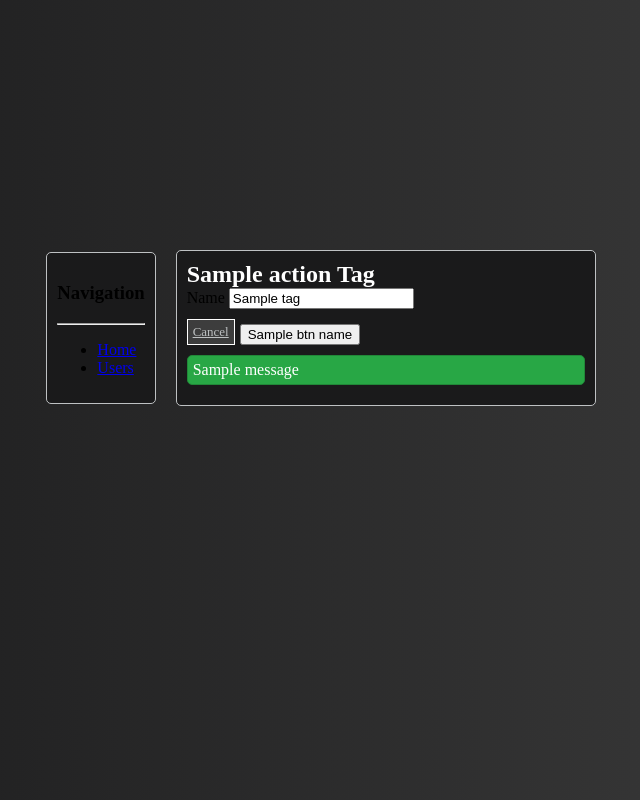
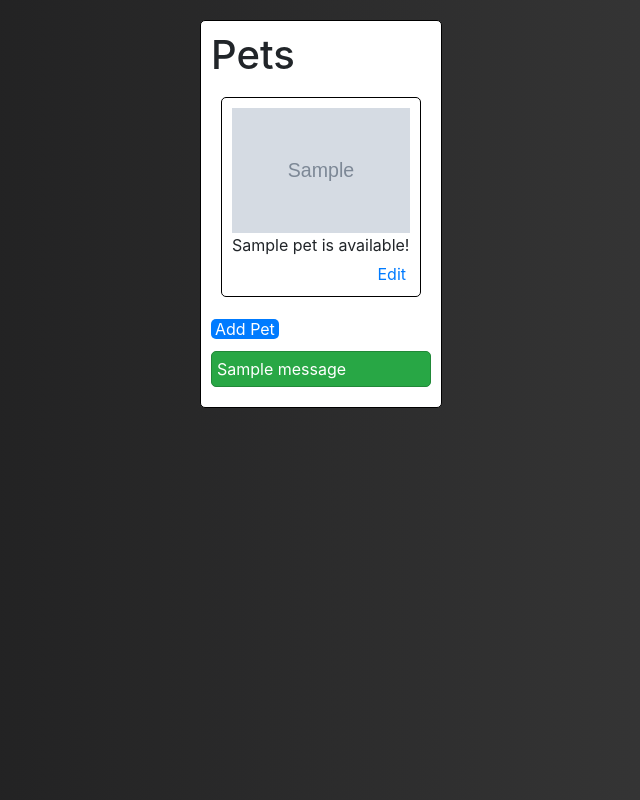
Before and after one commit to CKSK-jp/Adopt-Pet, a Flask app: template templates/adoption_page.html in a window 1280 px wide. Shown: the whole page, without its empty margins (319-959 px from the left). Run offline with Flask 3, Linux system fonts and the light colour scheme; tables that the repository leaves empty hold one stand-in row (values such as "Sample post"); the template is opened without the code that fills it: values that come from a table or form of the project are taken from there, most other values are stand-ins (such as "Sample title", 1, 10 or a date in 2020); grey boxes marked "Sample" are stand-in pictures; one stand-in notice (Sample message) is shown; parts of the project's set-up code (start-up, migrations or seed data) failed here and were passed over; some libraries are stand-ins or nearby versions.

Commit message:
wt-forms implementation

```diff
--- a/app.py
+++ b/app.py
@@ -1,11 +1,12 @@
 from flask import Flask, flash, redirect, render_template, request, url_for
 
-from models import Post, PostTag, Tag, User, connect_db, db, default_img
+from forms import AddPetForm, EditPetForm
+from models import Pet, connect_db, db
 
 app = Flask(__name__)
 
 app.secret_key = "123-456-789"
-app.config["SQLALCHEMY_DATABASE_URI"] = "postgresql:///users_db_test"
+app.config["SQLALCHEMY_DATABASE_URI"] = "postgresql:///pet_db"
 app.config["SQLALCHEMY_TRACK_MODIFICATIONS"] = False
 app.config["SQLALCHEMY_ECHO"] = True
 
@@ -17,4 +18,66 @@ with app.app_context():
 
 @app.route("/")
 def home_page():
-  render_template("adoption_page.html")
+    pets = Pet.query.all()
+
+    return render_template("adoption_page.html", pets=pets)
+
+
+@app.route("/add", methods=["GET", "POST"])
+def add_pet_form():
+    """
+    Display and process the form for adding a new pet.
+
+    Returns:
+        If the form is successfully submitted, adds the new pet to the database
+        and redirects to the home page. Otherwise, renders the add pet form template.
+    """
+    form = AddPetForm()
+
+    if form.validate_on_submit():
+        # Extract data from the form and create a new Pet object
+        data = {k: v for k, v in form.data.items() if k != "csrf_token"}
+        new_pet = Pet(**data)
+
+        # Add the new pet to the database and commit the transaction
+        db.session.add(new_pet)
+        db.session.commit()
+
+        # Flash a message and redirect to the home page
+        flash(f"{new_pet.name} added.")
+        return redirect(url_for("home_page"))
+    else:
+        # Render the add pet form template
+        return render_template("add_pet_form.html", form=form)
+
+
+@app.route("/edit", methods=["GET", "POST"])
+def edit_pet_form():
+    """
+    Display and process the form for editing a pet.
+
+    Returns:
+        If the form is successfully submitted, updates the pet in the database
+        and redirects to the home page. Otherwise, renders the edit pet form template.
+    """
+    form = EditPetForm()
+
+    if form.validate_on_submit():
+        # Extract data from the form and update the pet in the database
+        data = {k: v for k, v in form.data.items() if k != "csrf_token"}
+        pet = Pet.query.get(data["id"])
+        pet.update(**data)
+
+        # Commit the transaction
+        db.session.commit()
+
+        # Flash a message and redirect to the home page
+        flash(f"{pet.name} updated.")
+        return redirect(url_for("home_page"))
+    else:
+        # Render the edit pet form template
+        return render_template("edit_pet_form.html", form=form)
+
+
+if __name__ == "__main__":
+    app.run(debug=True)
--- a/static/style.css
+++ b/static/style.css
@@ -2,82 +2,92 @@ body {
   display: flex;
   justify-content: center;
   align-items: center;
-  height: 80vh;
   background: linear-gradient(to right, #1a1a1b, #3d3d3d);
   background-size: cover;
 }
 
 section {
-  width: 70vw;
-  max-width: 420px;
+  max-height: 80vh;
+  max-width: 500px;
+  margin: 10px;
 }
 
-h1 {
-  font-size: x-large;
-  margin: 0;
-  color: white;
-}
 
 @media screen and (max-width: 700px) {
   h1 {
-    font-size: x-large;
-    margin-bottom: 5px;
+    font-size: large;
   }
 }
 
 .item-container {
-  background-color: #1a1a1b;
+  background-color: white;
   border-radius: 5px;
   padding: 10px;
-  border: 0.5px solid #bec1c3;
+  border: 1px solid black;
+  margin: 10px;
+  width: auto;
 }
 
-.navbar {
-  margin-right: 20px;
+#pet-listings {
+  display: flex;
+  white-space: nowrap;
+  overflow-x: auto;
 }
 
-.button-container {
+.pet-card {
   display: flex;
-  align-items: end;
+  flex-direction: column;
+  justify-content: center;
+  border-radius: 5px;
+  background-color: white;
+  border: 1px solid black;
+  padding: 10px;
+  margin: 10px;
+  width: 200px;
+  height: 200px;
+}
+
+.pet-card img {
+  max-width: 100%;
+  height: 70%;
+  object-fit: cover;
+}
+
+.pet-info {
+  height: 30%;
+  position: relative;
+}
+
+.edit-button {
+  position: absolute;
+  bottom: 0;
+  right: 0;
+}
+
+#menu-items {
   margin: 10px 0;
-  height: 100%;
-  gap: 5px;
+}
+
+a.no-underline:hover {
+  text-decoration: none;
 }
 
 .add-button,
-.save-button {
-  background-color: #c1c4c4;
-  border: 1px solid white;
-  color: black;
-  padding: 3px 10px;
+.edit-button,
+.cancel-button {
+  border-radius: 5px;
+  border: none;
+  padding: 0 4px;
+  cursor: pointer;
 }
 
-.edit-button,
-.cancel-button {
-  background-color: #3d3d3d;
-  color: #bdc0c1;
-  font-size: small;
-  border: 0.5px solid white;
-  padding: 4px 5px;
-}
-
-.delete-button {
+/* .delete-button {
   background-color: rgb(97, 30, 30);
   color: #c1c4c4;
   font-size: small;
   padding: 4.5px 5px;
-}
+} */
 
-.add-button:hover,
-.edit-button:hover,
-.save-button:hover,
-.cancel-button:hover {
-  color: white;
-}
-
-.delete-button:hover {
-  background-color: red;
-}
 
 .flash-message {
   margin: 10px 0;
--- a/templates/adoption_page.html
+++ b/templates/adoption_page.html
@@ -5,35 +5,43 @@
 {% block navbar %}
 <ul>
   <li><a href="/" class="nav-item">Home</a></li>
-  <li><a href="/users" class="nav-item">Users</a></li>
 </ul>
 {% endblock %}
 
 {% block content %}
-<div id="form-container" class="item-container">
-  <h1>{{ action }} Tag</h1>
-  <form id="surveyForm" method="POST" action="/tags/{{ route }}">
-    <div class="form-group">
-      <label for="tag-name">Name</label>
-      {% if tag %}
-      <input type="text" name="tag-name" value="{{ tag.name }}" required>
-      {% else %}
-      <input type="text" name="tag-name" placeholder="Enter a name for the tag" required>
-      {% endif %}
+<div id="pets-container" class="item-container">
+  <h1>Pets</h1>
 
-      <div class="button-container">
-        <a href="/tags" class="cancel-button">Cancel</a>
-        <button type="submit" class="{{ btn_class }}">{{ btn_name }}</button>
+  <div id="pet-listings">
+    {% for pet in pets %}
+    <div class="pet-card">
+      <img src="{{ pet.photo_url }}" alt="{{ pet.name }}" class="pet-image">
+      <div class="pet-info">
+        <p class="availability">{{ pet.name }} is {{ "available!" if pet.available else "no longer available :(" }}</p>
+        <a href="/edit" class="edit-button btn-tertiary no-underline">Edit </a>
+
       </div>
     </div>
-  </form>
+    {% endfor %}
+  </div>
 
-  {% with messages = get_flashed_messages(with_categories=true) %}
-  {% for category, message in messages %}
-  <div class="flash-message {{ category }}">
-    {{ message }}
+  <div id="menu-items">
+    {% if not pets %}
+    <p>No pets found.</p>
+    {% endif %}
+
+    <a href="/add" class="add-button btn-primary no-underline">Add Pet</a>
+
+    {% with messages = get_flashed_messages(with_categories=true) %}
+    {% for category, message in messages %}
+    <div class="flash-message {{ category }}">
+      {{ message }}
+    </div>
+    {% endfor %}
+    {% endwith %}
   </div>
-  {% endfor %}
-  {% endwith %}
+
 </div>
+
+
 {% endblock %}
--- a/templates/base.html
+++ b/templates/base.html
@@ -5,20 +5,11 @@
   <meta charset="UTF-8">
   <meta name="viewport" content="width=device-width, initial-scale=1.0">
   <link rel="stylesheet" href="/static/style.css">
+  <link rel="stylesheet" href="https://maxcdn.bootstrapcdn.com/bootstrap/4.0.0/css/bootstrap.min.css">
   <title>{% block title %}{% endblock %}</title>
 </head>
 
 <body>
-  <div class="navbar item-container">
-    <h3>Navigation</h3>
-    <hr>
-    {% block navbar %}
-    {% endblock %}
-  </div>
-
-  <h1>
-    {% block heading %}{% endblock %}
-  </h1>
 
   <section id="content">
     {% block content%}{% endblock %}
```
Also changed, not shown: forms.py (added, +17 -0 lines), models.py (+13 -1 lines), templates/_form.html (added, +8 -0 lines), templates/add_pet_form.html (added, +14 -0 lines), templates/edit_pet_form.html (added, +14 -0 lines), static/pet-icon.jpg (added).
